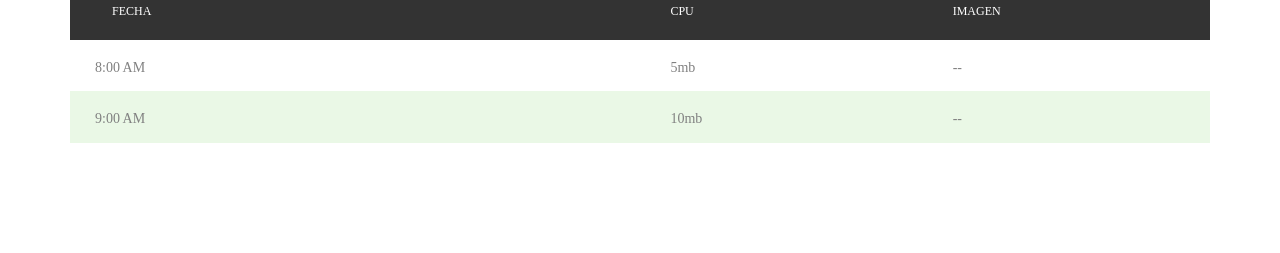
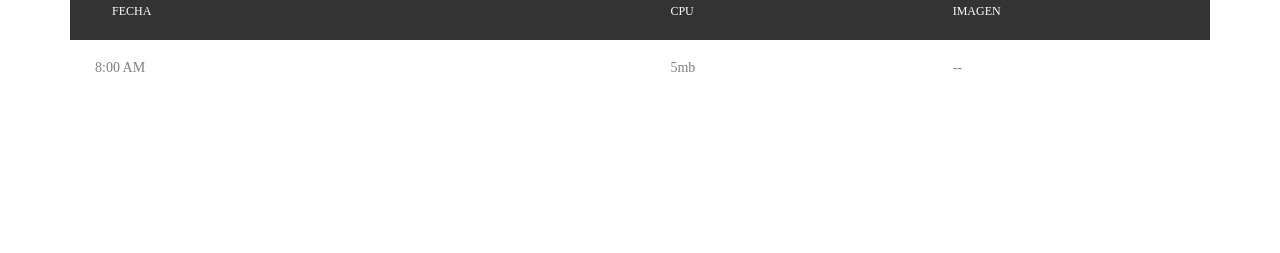
Before and after one commit to fdquinones/CloudComputingFaceMask, a Flask app: template templates/index.html in a window 1280 px wide. Shown: the part 565-818 px from the top of the page. After the commit the page ends 637 px from the top, so only its background shows below. Run offline with Flask 2, Linux system fonts and the light colour scheme; the template is opened without the code that fills it, so the values that code supplies are empty; some libraries are stand-ins or nearby versions; some web fonts are replaced.

Commit message:
Cambios para presentar informacion dinamica

```diff
--- a/static/js/main.js
+++ b/static/js/main.js
@@ -33,19 +33,27 @@
 	// Initialize Firebase
 	firebase.initializeApp(firebaseConfig);
 
-	var article = {
+	/*var article = {
 		'fecha': Date.now(),
 		'cpu': 50,
 		'imagen': 'hola.jpg',
 	}
 
-	firebase.database().ref('facemask/' + Date.now()).set(article);
+	firebase.database().ref('facemask/' + Date.now()).set(article);*/
 
 	var eventsRef = firebase.database().ref('facemask');
 	eventsRef.on('child_added', (data) => {
-			console.log("llegando evento en portal de utpl");
-			console.log(data.val());
-			console.log(data.key);
+		console.log("llegando evento en portal de utpl");
+		var content = '';
+		console.log(data.val());
+		console.log(data.key);
+		var val = data.val();
+		content += '<tr class="row100">';
+            content += '<td class="column100 column2" data-column="column1">' + val.fecha + '</td>';
+            content += '<td class="column100 column3" data-column="column2">' + val.cpu + '</td>';
+            content += '<td class="column100 column8" data-column="column3">' + val.image + '</td>';
+        content += '</tr>';
+		$('#tableData tbody').append(content);
 		//addCommentElement(postElement, data.key, data.val().text, data.val().author);
 	});
 
--- a/templates/index.html
+++ b/templates/index.html
@@ -86,7 +86,7 @@
 			</div>
 			<div class="row">
 				<div class="table100 ver2 m-b-110" style="width: 100%;">
-					<table data-vertable="ver2">
+					<table data-vertable="ver2" id="tableData">
 						<thead>
 							<tr class="row100 head">
 								<th class="column100 column1" data-column="column1">Fecha</th>
@@ -96,14 +96,9 @@
 						</thead>
 						<tbody>
 							<tr class="row100">
-								<td class="column100 column2" data-column="column2">8:00 AM</td>
-								<td class="column100 column3" data-column="column3">5mb</td>
-								<td class="column100 column8" data-column="column8">--</td>
-							</tr>
-							<tr class="row100">
-								<td class="column100 column2" data-column="column2">9:00 AM</td>
-								<td class="column100 column3" data-column="column3">10mb</td>
-								<td class="column100 column8" data-column="column8">--</td>
+								<td class="column100 column2" data-column="column1">8:00 AM</td>
+								<td class="column100 column3" data-column="column2">5mb</td>
+								<td class="column100 column8" data-column="column3">--</td>
 							</tr>
 						</tbody>
 					</table>
```
